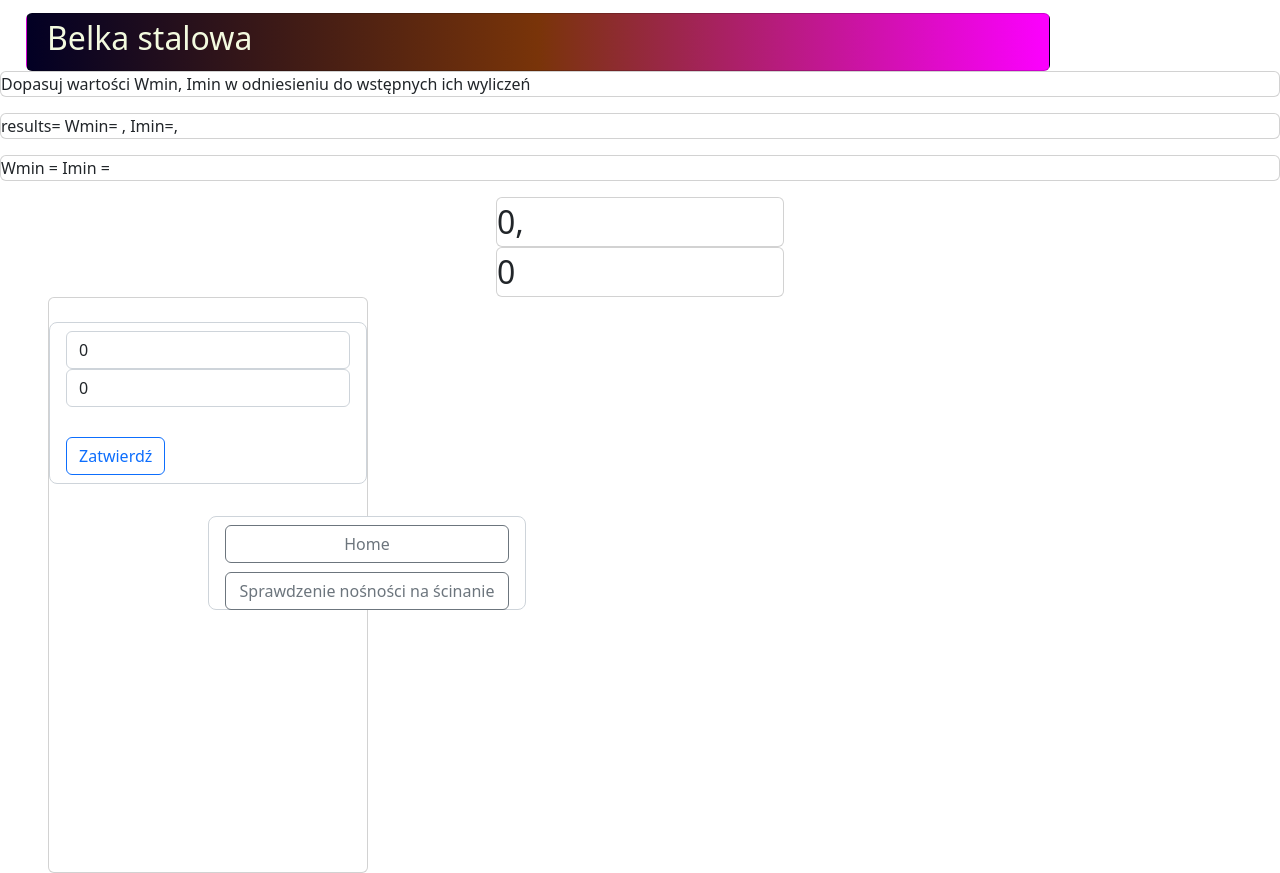
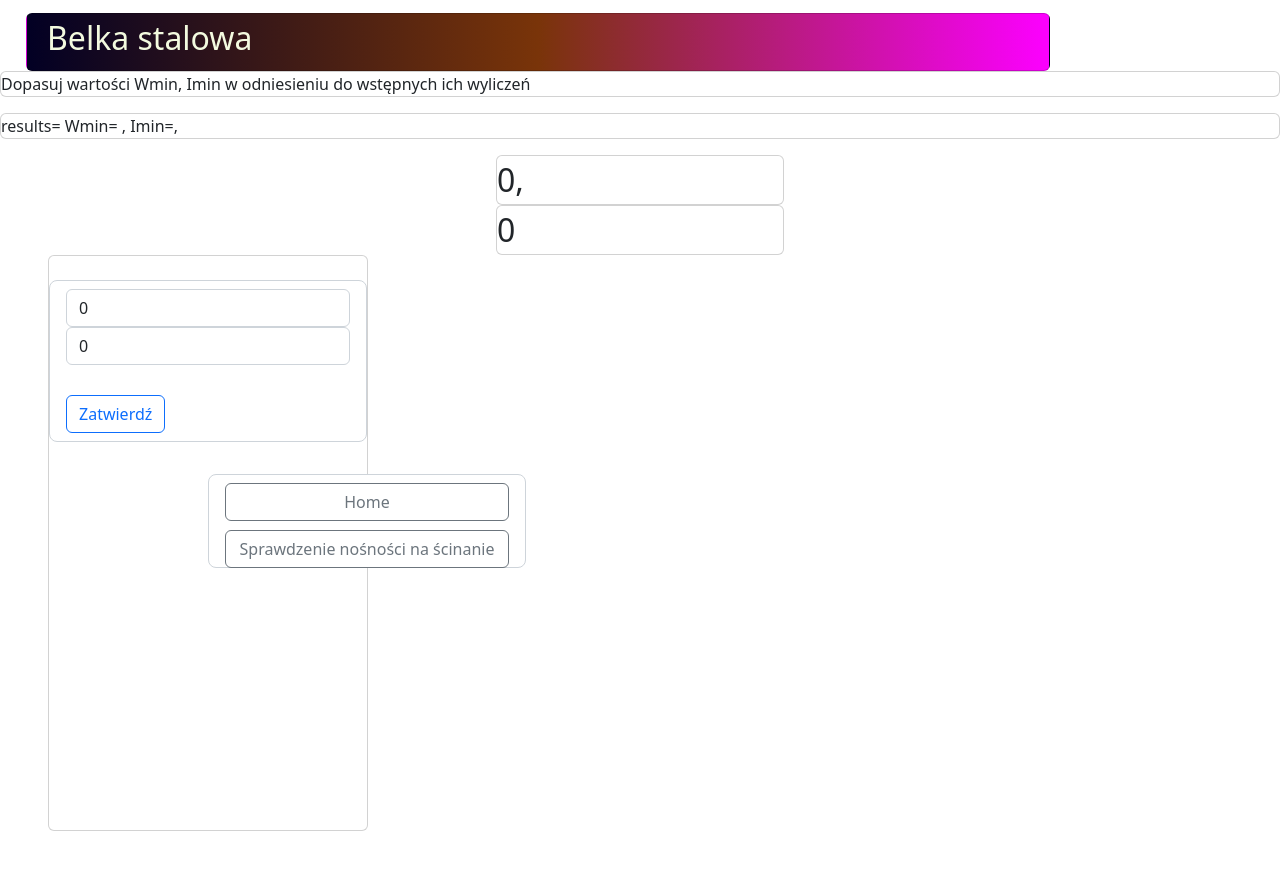
Before and after one commit to maciejmar/belka-stalowa, an Angular app: page /calculated_results in a window 1280 px wide. After the commit the page ends 831 px from the top, so only its background shows below. Built offline with nearby package versions, Linux system fonts and the light colour scheme; no server answers.

Commit message:
wmin,imin removed from display

```diff
--- a/src/app/calculated-results/calculated-results.component.html
+++ b/src/app/calculated-results/calculated-results.component.html
@@ -1,6 +1,6 @@
 <p class="card">Dopasuj wartości Wmin, Imin w odniesieniu do wstępnych ich wyliczeń</p>
 <p class="card" >results= Wmin= {{this.results[6]}}, Imin=, {{this.results[7]}}</p>
-<p class="card">Wmin = {{wmin}} Imin ={{imin}} </p>
+<!-- <p class="card">Wmin = {{wmin}} Imin ={{imin}} </p> -->
 <div class="card" style="font-size: 2rem; margin:auto; font-weight: 700px;width: 18rem;">
   {{touple.Wmin}},  <!-- {{calculated_results.Wmin}},{{calculated_results.Imin}}, -->
 </div>
```
